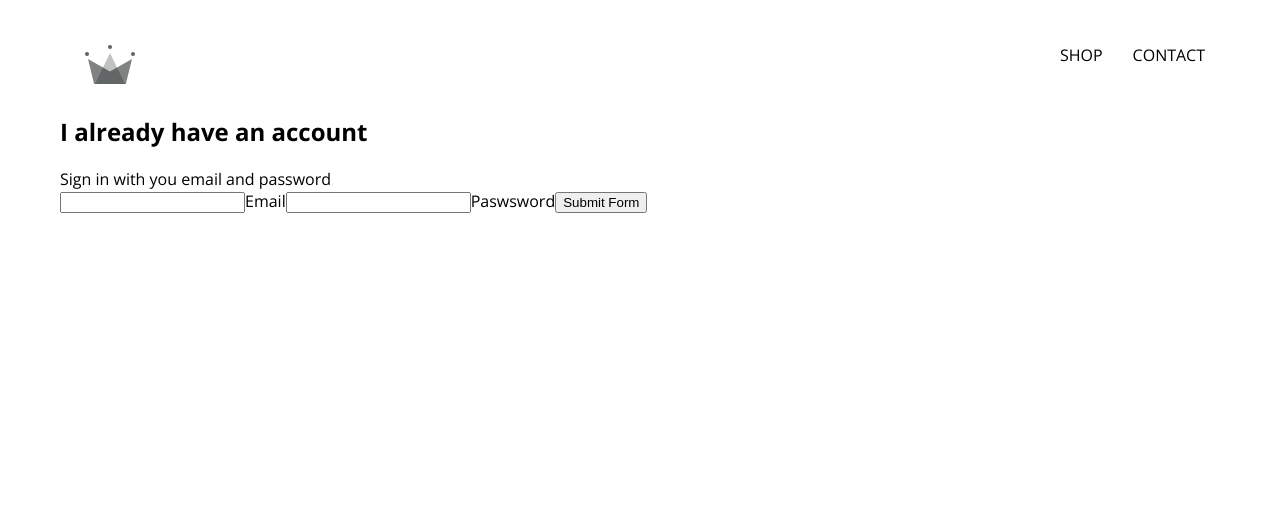
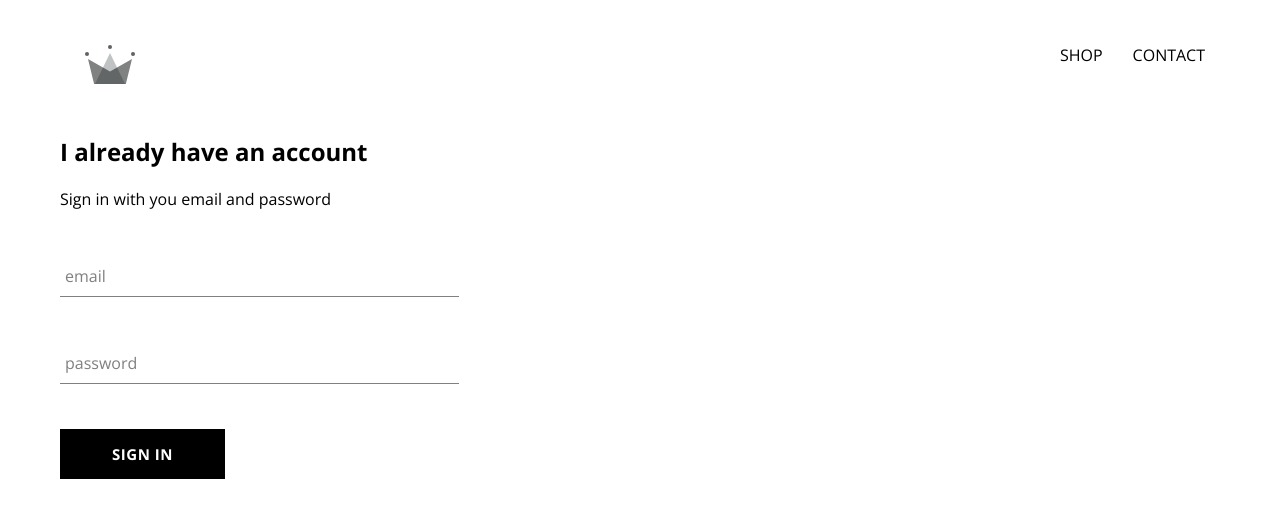
Before and after one commit to selasithegoat/crwn-clothing, a React (Create React App) app: page /signin in a window 1280 px wide. Shown: the top 518 px of the page. Built offline with nearby package versions, Linux system fonts and the light colour scheme.

Commit message:
Updated the signin component, create a custom button component

```diff
--- a/src/App.css
+++ b/src/App.css
@@ -1,5 +1,5 @@
 body{
-    font-family: 'Open Sans';
+    font-family: 'Open Sans',sans-serif;
     padding: 20px 60px;
 }
 
--- /dev/null
+++ b/src/components/custom-button/custom-button.component.jsx
@@ -0,0 +1,12 @@
+import React from "react";
+
+import './custom-button.styles.scss';
+
+const CustomButton =({children, ...otherProps}) =>(
+    <button className="custom-button" {...otherProps}>
+        {children}
+    </button>
+
+)
+
+export default CustomButton;
--- /dev/null
+++ b/src/components/custom-button/custom-button.styles.scss
@@ -0,0 +1,22 @@
+.custom-button {
+    min-width: 165px;
+    width: auto;
+    height: 50px;
+    letter-spacing: 0.5px;
+    line-height: 50px;
+    padding: 0 35px 0 35px;
+    font-size: 15px;
+    background-color: black;
+    color: white;
+    text-transform: uppercase;
+    font-family: 'Open Sans';
+    font-weight: bolder;
+    border: none;
+    cursor: pointer;
+
+    &:hover {
+      background-color: white;
+      color: black;
+      border: 1px solid black;
+    }
+  }
--- /dev/null
+++ b/src/components/form-input/form-input.component.jsx
@@ -0,0 +1,19 @@
+import React from 'react';
+import './form-input.styles.scss';
+
+const FormInput = ({ handleChange, label, ...otherProps }) => (
+  <div className="group">
+    <input className="form-input" onChange={handleChange} {...otherProps} />
+    {label ? (
+      <label
+        className={`${
+          otherProps.value.length ? 'shrink' : ''
+        } form-input-label`}
+      >
+        {label}
+      </label>
+    ) : null}
+  </div>
+);
+
+export default FormInput;
--- /dev/null
+++ b/src/components/form-input/form-input.styles.scss
@@ -0,0 +1,54 @@
+$sub-color: grey;
+$main-color: black;
+
+@mixin shrinkLabel {
+  top: -14px;
+  font-size: 12px;
+  color: $main-color;
+}
+
+.group {
+  position: relative;
+  margin: 45px 0;
+
+  .form-input {
+    background: none;
+    background-color: white;
+    color: $sub-color;
+    font-size: 18px;
+    padding: 10px 10px 10px 5px;
+    display: block;
+    width: 100%;
+    border: none;
+    border-radius: 0;
+    border-bottom: 1px solid $sub-color;
+    margin: 25px 0;
+
+    &:focus {
+      outline: none;
+    }
+
+    &:focus ~ .form-input-label {
+      @include shrinkLabel();
+    }
+  }
+
+  input[type="password"] {
+    letter-spacing: 0.3em;
+  }
+
+  .form-input-label {
+    color: $sub-color;
+    font-size: 16px;
+    font-weight: normal;
+    position: absolute;
+    pointer-events: none;
+    left: 5px;
+    top: 10px;
+    transition: 300ms ease all;
+
+    &.shrink {
+      @include shrinkLabel();
+    }
+  }
+}
--- a/src/components/sign-in/sign-in.component.jsx
+++ b/src/components/sign-in/sign-in.component.jsx
@@ -1,4 +1,8 @@
 import React from 'react';
+
+import FormInput from '../form-input/form-input.component';
+import CustomButton from '../custom-button/custom-button.component';
+
 import './sign-in.styles.scss';
 
 class SignIn extends React.Component {
@@ -29,24 +33,25 @@
         <span>Sign in with you email and password</span>
 
         <form onSubmit={this.handleSubmit}>
-          <input
+          <FormInput
             name="email"
             type="email"
             value={this.state.email}
-            onChange={this.handleChange}
+            handleChange={this.handleChange}
+            label="email"
             required
           />
-          <label>Email</label>
-          <input
+
+          <FormInput
             name="password"
             type="password"
             value={this.state.password}
-            onChange={this.handleChange}
+            handleChange={this.handleChange}
+            label="password"
             required
           />
-          <label>Paswsword</label>
 
-          <input type="submit" value="Submit Form" />
+          <CustomButton type="submit"> Sign in</CustomButton>
         </form>
       </div>
     );
--- a/src/components/sign-in/sign-in.styles.scss
+++ b/src/components/sign-in/sign-in.styles.scss
@@ -0,0 +1,9 @@
+.sign-in{
+    width: 30vw;
+    display: flex;
+    flex-direction: column;
+
+    .title{
+        margin: 10px 0;
+    }
+}
```
